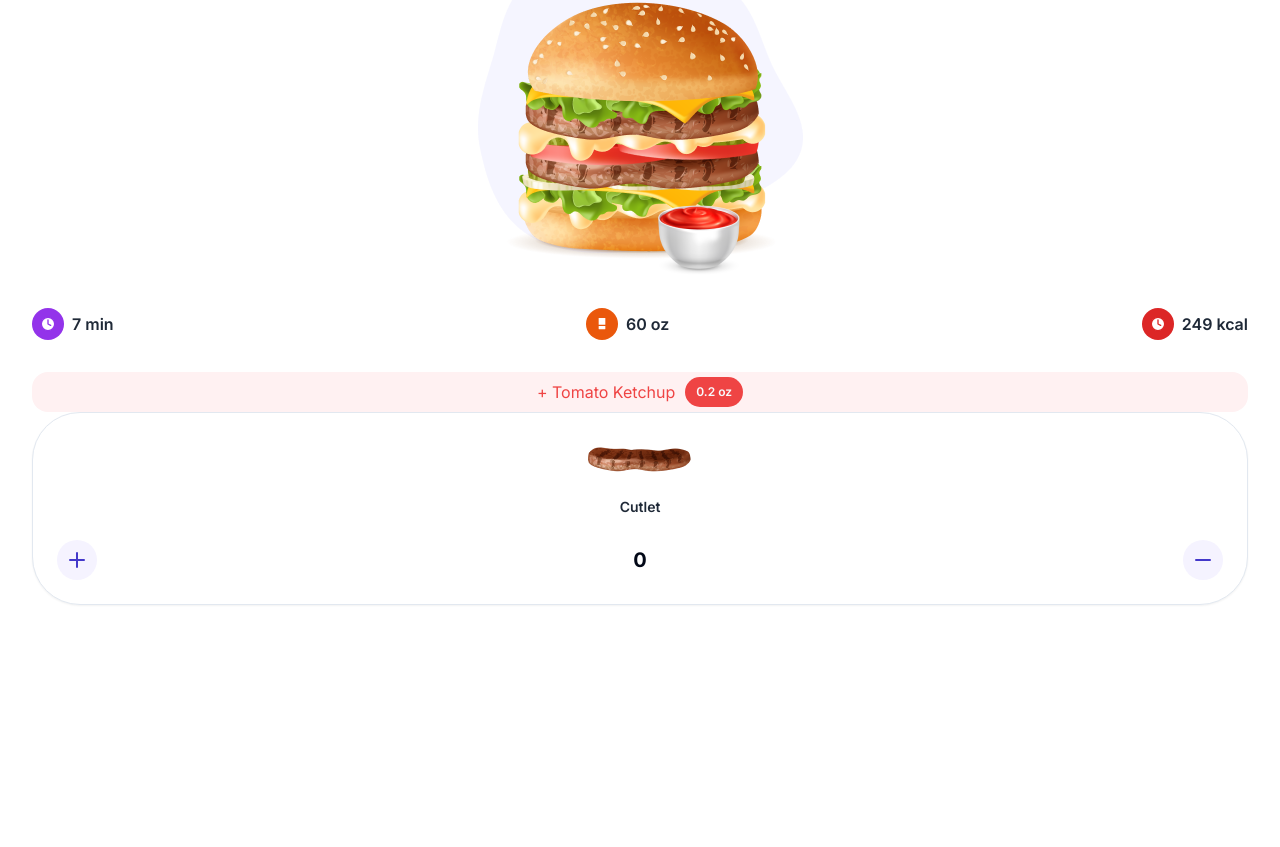
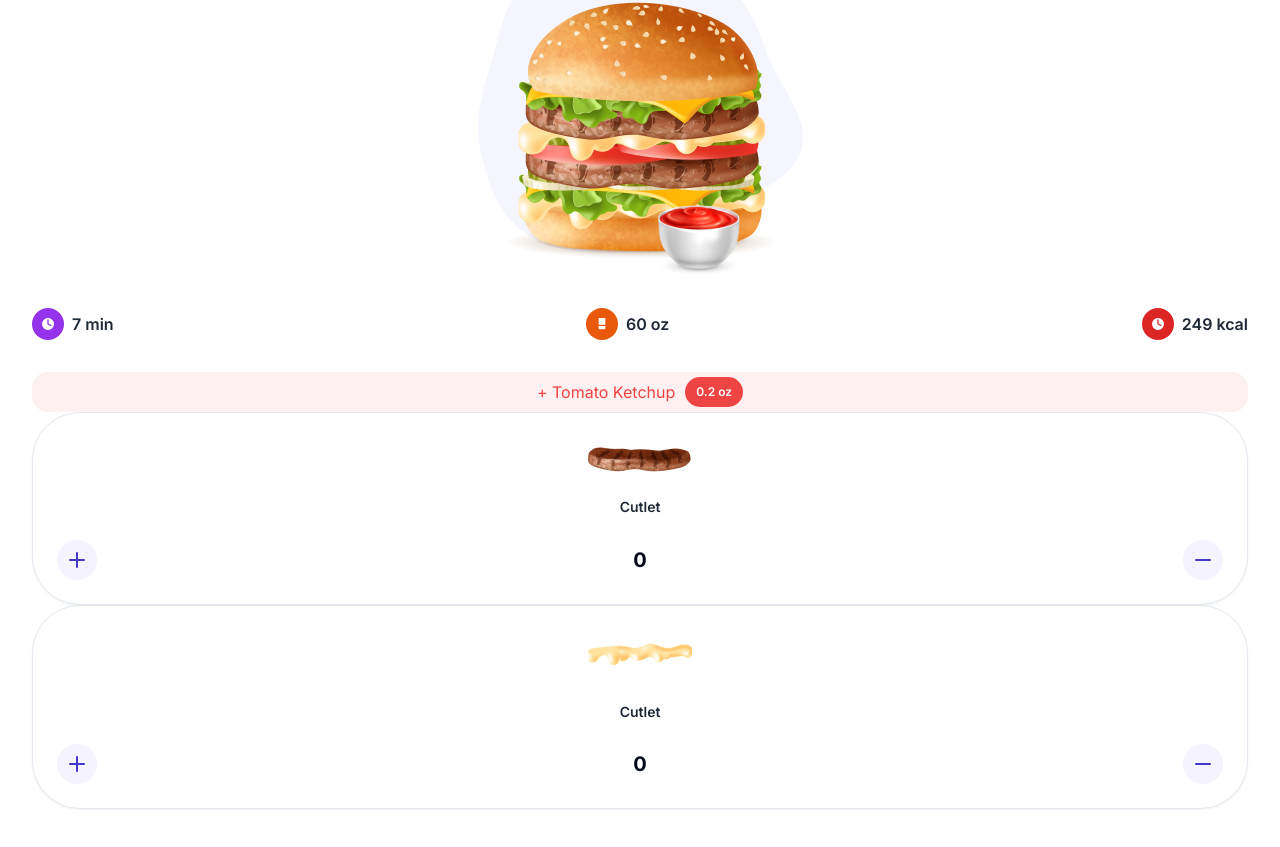
Before and after one commit to Alek30k/Make-Your-Burguer, a Next.js app: page / in a window 1280 px wide. Shown: the part 813-1660 px from the top of the page. Built offline with nearby package versions, Linux system fonts and the light colour scheme.

Commit message:
last commit

```diff
--- a/components/cart/cart-main.tsx
+++ b/components/cart/cart-main.tsx
@@ -30,6 +30,7 @@ const CartMain = () => {
       </Button>
 
       <CartIngredient src="/images/burger/sm/cutlet.png" alt="cutlet" />
+      <CartIngredient src="/images/burger/sm/mayo.png" alt="mayo" />
     </div>
   );
 };
```
Also changed, not shown: public/images/burger/sm/mayo.png (added).
